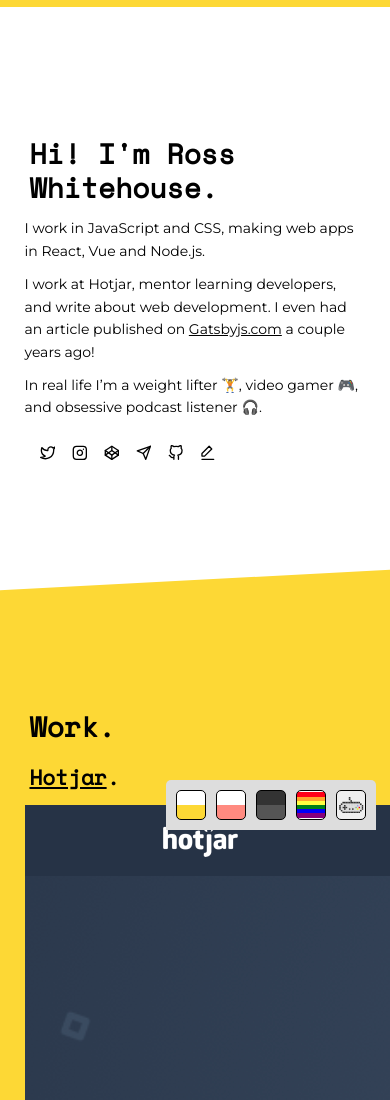
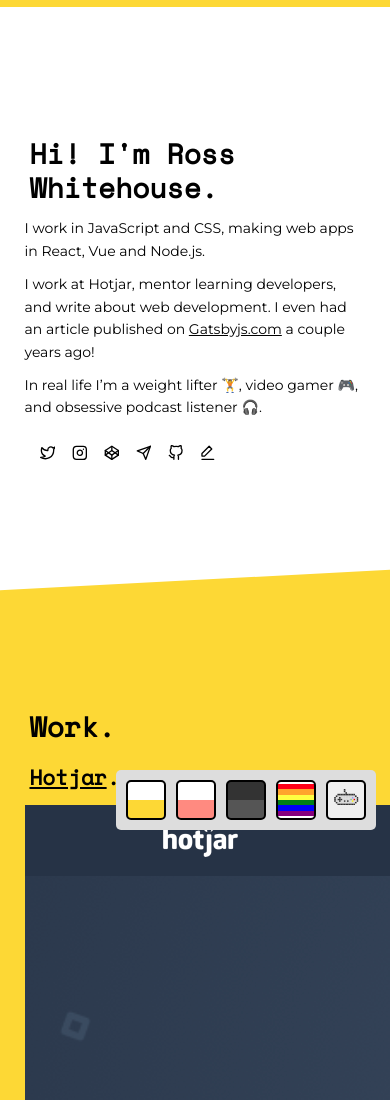
Before and after one commit to rosswhitehouse/rosswhitehouse.com, a Gatsby site: page / in a window 390 px wide. Shown: the top 1100 px of the page. Built offline with nearby package versions, Linux system fonts and the light colour scheme; Gatsby itself is replaced by a stand-in of ours.

Commit message:
Mobile theme switcher

```diff
--- a/src/style/themes.scss
+++ b/src/style/themes.scss
@@ -119,13 +119,10 @@
     bottom: 2rem;
     right: 2rem;
     border-radius: 5px;
-    border-bottom-left-radius: 0;
-    border-bottom-right-radius: 0;
 
     .theme-switcher-button {
-      width: 30px;
-      height: 30px;
-      border-width: 1px;
+      width: 40px;
+      height: 40px;
 
       &.nes i {
         transform: scale(0.4);
```
